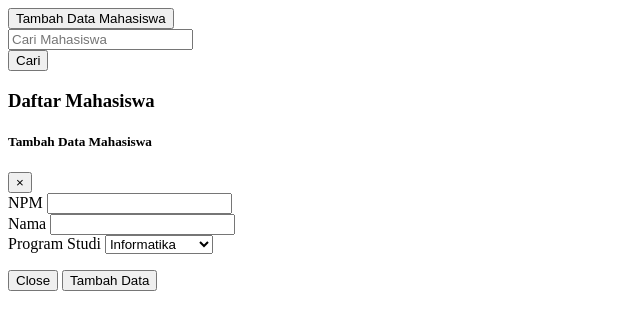
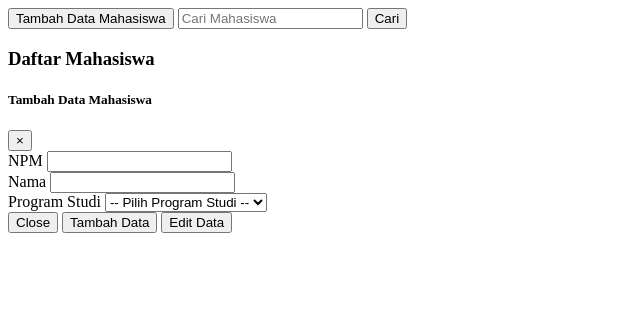
Before and after one commit to andialfian23/belajar_phpmvc, a PHP site: the page made by app/views/mahasiswa/index.php in a window 1280 px wide. Shown: the top 330 px of the page, without its empty margins (0-640 px from the left). Run offline with PHP 8.4, Linux system fonts and the light colour scheme; the template is opened without the code that fills it, so the values that code supplies are empty; some libraries are stand-ins or nearby versions.

Commit message:
update view

```diff
--- a/app/controllers/Mahasiswa.php
+++ b/app/controllers/Mahasiswa.php
@@ -18,11 +18,12 @@ class Mahasiswa extends Controller
     {
         if ($this->model('Mahasiswa_model')->tambahDataMahasiswa($_POST) > 0) {
             Flasher::setFlash('berhasil', 'ditambahkan', 'success');
+            $result = '1';
         } else {
             Flasher::setFlash('gagal', 'ditambahkan', 'danger');
+            $result = '0';
         }
-        header('Location: ' . BASEURL . '/mahasiswa');
-        exit;
+        echo json_encode($result);
     }
     public function hapus($id)
     {
@@ -36,7 +37,6 @@ class Mahasiswa extends Controller
     }
     public function getubah()
     {
-        // echo $_POST['id'];
         echo json_encode($this->model('Mahasiswa_model')->getMahasiswaById($_POST['id']));
     }
     public function ubah()
--- a/app/views/mahasiswa/index.php
+++ b/app/views/mahasiswa/index.php
@@ -1,25 +1,20 @@
 <div class="container mt-3">
-
+    <!-- NOTIF -->
     <div class="row">
         <div class="col-lg-8">
             <?php Flasher::flash(); ?>
         </div>
     </div>
-    <div class="row">
-        <div class="col-lg-8">
-            <button type="button" class="btn btn-primary mb-2 tombolTambahData" data-toggle="modal" data-target="#formModal">
-                Tambah Data Mahasiswa
-            </button>
-        </div>
-    </div>
+
     <div class="row">
         <div class="col-lg-8">
             <form action="<?= BASEURL ?>mahasiswa/cari" method="POST">
                 <div class="input-group">
+                    <button type="button" class="btn btn-primary tombolTambahData" data-toggle="modal" data-target="#formModal">
+                        Tambah Data Mahasiswa
+                    </button>
                     <input type="text" name="keyword" id="keyword" placeholder="Cari Mahasiswa" class="form-control" autocomplete="off">
-                    <div class="input-group-append">
                     <button class="btn btn-primary" type="submit" id="tombolCari">Cari</button>
-                    </div>
                 </div>
             </form>
         </div>
@@ -55,33 +50,122 @@
                 </button>
             </div>
             <div class="modal-body">
-                <form action="<?= BASEURL ?>mahasiswa/tambah" method="POST">
                 <div class="form-group">
                     <label for="npm">NPM</label>
                     <input type="text" class="form-control" id="npm" name="npm">
+                    <small id="notif_npm" class="text-danger"></small>
                 </div>
                 <div class="form-group">
                     <label for="nama">Nama</label>
                     <input type="text" class="form-control" id="nama" name="nama">
+                    <small id="notif_nama" class="text-danger"></small>
                 </div>
                 <div class="form-group">
                     <label for="nama_prodi">Program Studi</label>
                     <select class="form-control" id="nama_prodi" name="nama_prodi">
-                            <option>Informatika</option>
-                            <option>Teknik Mesin</option>
-                            <option>Teknik Sipil</option>
-                            <option>Teknik Industri</option>
-                            <option>Teknik Elektro</option>
+                        <option value="">-- Pilih Program Studi --</option>
+                        <option value="Informatika">Informatika</option>
+                        <option value="Teknik Mesin">Teknik Mesin</option>
+                        <option value="Teknik Sipil">Teknik Sipil</option>
+                        <option value="Teknik Industri">Teknik Industri</option>
+                        <option value="Teknik Elektro">Teknik Elektro</option>
                     </select>
+                    <small id="notif_nama_prodi" class="text-danger"></small>
                 </div>
             </div>
             <div class="modal-footer">
                 <input type="hidden" name="id" id="id" />
                 <button type="button" class="btn btn-secondary" data-dismiss="modal">Close</button>
-                <button type="submit" class="btn btn-primary">Tambah Data</button>
-                </form>
-
+                <button type="button" class="btn btn-primary" id="btn_submit_tambah">Tambah Data</button>
+                <button type="button" class="btn btn-primary" id="btn_submit_edit">Edit Data</button>
             </div>
         </div>
     </div>
 </div>
+
+<script>
+    $(function() {
+        //TAMBAH
+        $('.tombolTambahData').click(function() {
+            $('#formModalLabel').html('Tambah Data Mahasiswa');
+            $('#btn_submit_tambah').removeClass('d-none');
+            $('#btn_submit_edit').addClass('d-none');
+        });
+        $('#btn_submit_tambah').click(function() {
+            // alert('lol');
+            if ($('#npm').val() == '') {
+                $('#npm').addClass('border border-danger');
+                $('#notif_npm').html('NPM Masih Kosong');
+                return false;
+            } else {
+                $('#npm').removeClass('border border-danger');
+                $('#notif_npm').html('');
+            }
+
+            if ($('#nama').val() == '') {
+                $('#nama').addClass('border border-danger');
+                $('#notif_nama').html('Nama Masih Kosong');
+                return false;
+            } else {
+                $('#nama').removeClass('border border-danger');
+                $('#notif_nama').html('');
+            }
+
+            if ($('#nama_prodi').val() == '') {
+                $('#nama_prodi').addClass('border border-danger');
+                $('#notif_nama_prodi').html('Nama Prodi Belum Dipilih');
+                return false;
+            } else {
+                $('#nama_prodi').removeClass('border border-danger');
+                $('#notif_nama_prodi').html('');
+            }
+
+            $.ajax({
+                url: "http://localhost/phpmvc/public/mahasiswa/tambah",
+                type: "POST",
+                data: {
+                    npm: $('#npm').val(),
+                    nama: $('#nama').val(),
+                    nama_prodi: $('#nama_prodi').val(),
+                },
+                dataType: 'json',
+                success: function(res) {
+                    if (res == '1') {
+                        setTimeout(function() {
+                            window.location.replace("http://localhost/phpmvc/public/mahasiswa");
+                        }, 2000);
+                    } else {
+                        setTimeout(function() {
+                            window.location.replace("http://localhost/phpmvc/public/mahasiswa");
+                        }, 2000);
+                    }
+                }
+            });
+        });
+
+        //EDIT
+        $('.tampilModalUbah').click(function() {
+            $('#formModalLabel').html('Ubah Data Mahasiswa');
+            $('#btn_submit_tambah').addClass('d-none');
+            $('#btn_submit_edit').removeClass('d-none');
+
+            const id = $(this).data('id');
+            $.ajax({
+                url: 'http://localhost/phpmvc/public/mahasiswa/getubah',
+                data: {
+                    id: id
+                },
+                method: 'post',
+                dataType: 'json',
+                success: function(data) {
+                    console.log(data);
+                    $('#nama').val(data.nama);
+                    $('#npm').val(data.npm);
+                    $('#id').val(data.id);
+                    $('#nama_prodi').val(data.nama_prodi);
+                }
+            });
+        });
+        $('')
+    });
+</script>
```
Also changed, not shown: public/js/script.js (deleted, +0 -26 lines). Lines whose indentation alone changed are shown as unchanged.
